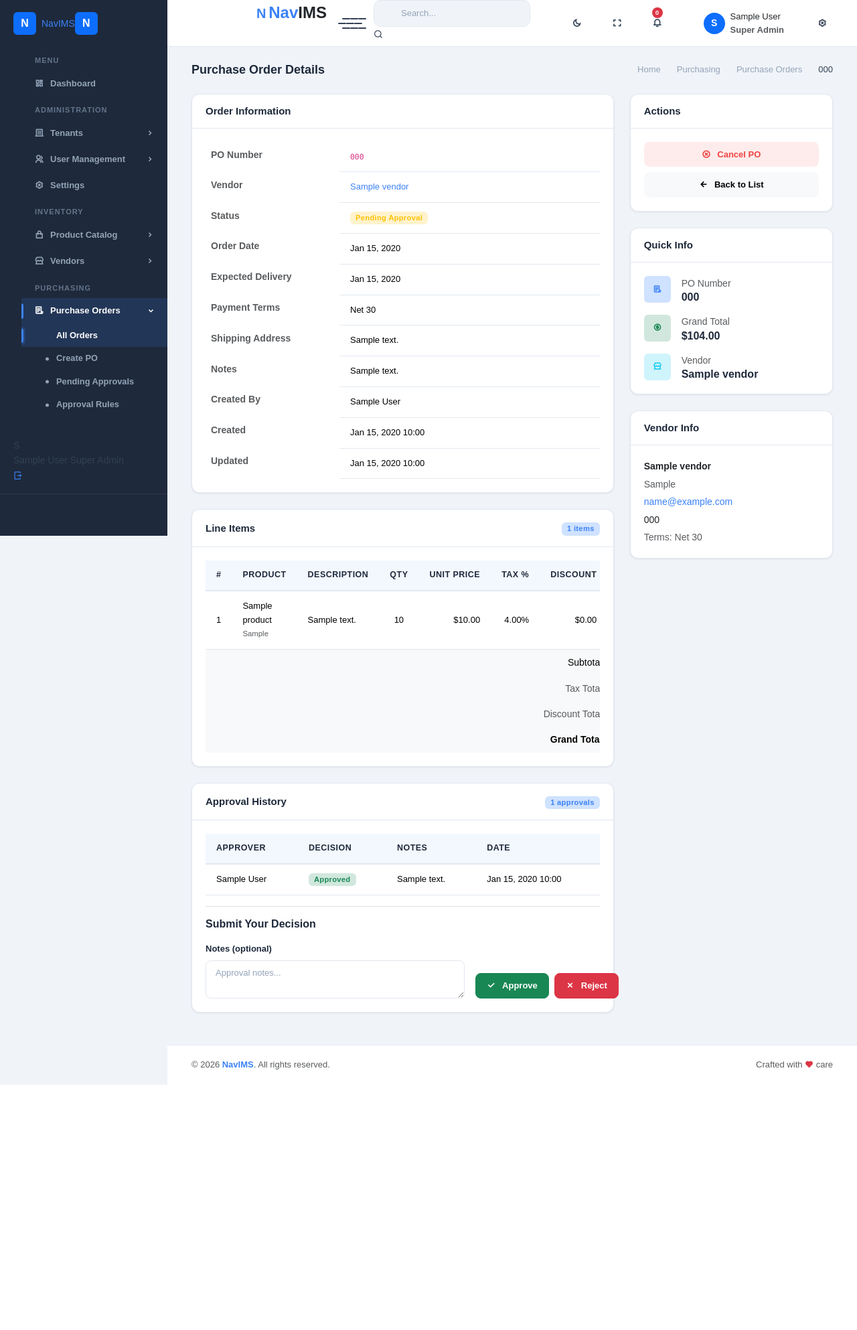
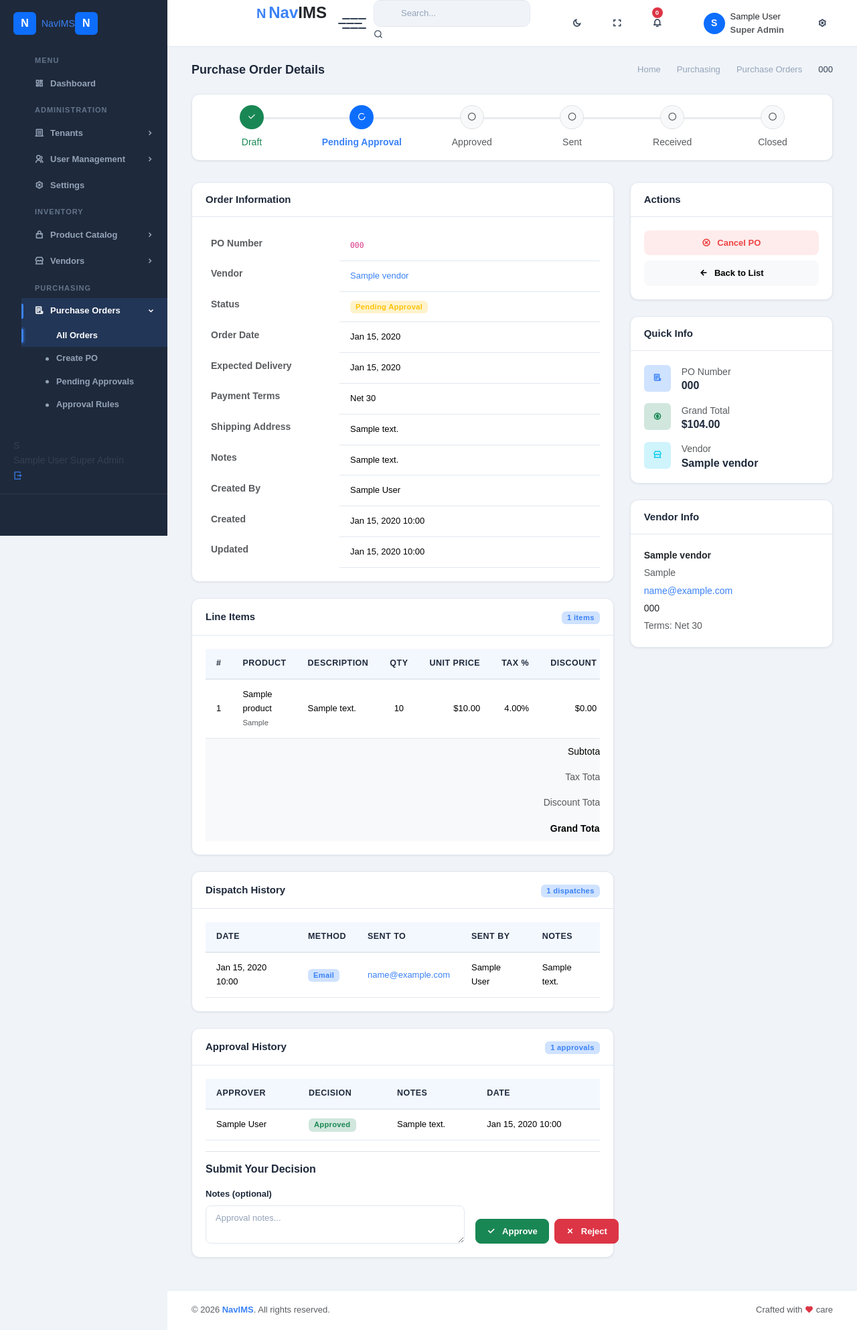
Before and after one commit to mnavaid925/NavIMS, a Django app: page /purchase-orders/1/ in a window 1280 px wide. Shown: the whole page at 67% size. Before the commit the page ends 1620 px from the top, so only its background shows below. Run offline with Django 4.2, Linux system fonts and the light colour scheme; a user stored in the database is signed in; tables that the repository leaves empty hold one stand-in row (values such as "Sample post"); some libraries are stand-ins or nearby versions.

Commit message:
Add status timeline and dispatch history to PO detail page

```diff
--- a/templates/purchase_orders/po_detail.html
+++ b/templates/purchase_orders/po_detail.html
@@ -14,6 +14,42 @@
                     <li class="breadcrumb-item"><a href="{% url 'purchase_orders:po_list' %}">Purchase Orders</a></li>
                     <li class="breadcrumb-item active">{{ po.po_number }}</li>
                 </ol>
+            </div>
+        </div>
+    </div>
+</div>
+
+<!-- Status Timeline -->
+<div class="row mb-2">
+    <div class="col-12">
+        <div class="card">
+            <div class="card-body py-3">
+                {% if po.status == 'cancelled' %}
+                <div class="text-center">
+                    <span class="badge bg-danger-subtle text-danger fs-13 px-3 py-2">
+                        <i class="ri-close-circle-line me-1"></i> This Purchase Order has been Cancelled
+                    </span>
+                </div>
+                {% else %}
+                <div class="d-flex justify-content-between align-items-center position-relative px-4">
+                    <!-- Progress Line -->
+                    <div class="position-absolute" style="top: 18px; left: 60px; right: 60px; height: 3px; background: #e9ecef; z-index: 0;"></div>
+                    {% for step in timeline %}
+                    <div class="text-center position-relative" style="z-index: 1; min-width: 90px;">
+                        <div class="d-inline-flex align-items-center justify-content-center rounded-circle mb-2 {% if step.state == 'completed' %}bg-success text-white{% elif step.state == 'current' %}bg-primary text-white{% else %}bg-light text-muted border{% endif %}" style="width: 36px; height: 36px;">
+                            {% if step.state == 'completed' %}
+                                <i class="ri-check-line fs-18"></i>
+                            {% elif step.state == 'current' %}
+                                <i class="ri-loader-4-line fs-18"></i>
+                            {% else %}
+                                <i class="ri-circle-line fs-14"></i>
+                            {% endif %}
+                        </div>
+                        <p class="mb-0 fs-12 {% if step.state == 'current' %}fw-bold text-primary{% elif step.state == 'completed' %}text-success{% else %}text-muted{% endif %}">{{ step.label }}</p>
+                    </div>
+                    {% endfor %}
+                </div>
+                {% endif %}
             </div>
         </div>
     </div>
@@ -179,6 +215,62 @@
             </div>
         </div>
 
+        <!-- Dispatch History -->
+        <div class="card">
+            <div class="card-header d-flex align-items-center">
+                <h5 class="card-title mb-0 flex-grow-1">Dispatch History</h5>
+                <div class="flex-shrink-0">
+                    <span class="badge bg-primary-subtle text-primary">{{ dispatches.count }} dispatches</span>
+                </div>
+            </div>
+            <div class="card-body">
+                {% if dispatches %}
+                <div class="table-responsive">
+                    <table class="table table-borderless table-centered align-middle mb-0">
+                        <thead class="text-muted table-light">
+                            <tr>
+                                <th>Date</th>
+                                <th>Method</th>
+                                <th>Sent To</th>
+                                <th>Sent By</th>
+                                <th>Notes</th>
+                            </tr>
+                        </thead>
+                        <tbody>
+                            {% for dispatch in dispatches %}
+                            <tr>
+                                <td>{{ dispatch.dispatched_at|date:"M d, Y H:i" }}</td>
+                                <td>
+                                    {% if dispatch.dispatch_method == 'email' %}
+                                        <span class="badge bg-primary-subtle text-primary">Email</span>
+                                    {% elif dispatch.dispatch_method == 'edi' %}
+                                        <span class="badge bg-info-subtle text-info">EDI</span>
+                                    {% elif dispatch.dispatch_method == 'manual' %}
+                                        <span class="badge bg-warning-subtle text-warning">Manual</span>
+                                    {% else %}
+                                        <span class="badge bg-secondary-subtle text-secondary">{{ dispatch.get_dispatch_method_display }}</span>
+                                    {% endif %}
+                                </td>
+                                <td>
+                                    {% if dispatch.sent_to_email %}
+                                        <a href="mailto:{{ dispatch.sent_to_email }}">{{ dispatch.sent_to_email }}</a>
+                                    {% else %}
+                                        —
+                                    {% endif %}
+                                </td>
+                                <td>{{ dispatch.sent_by.get_full_name|default:dispatch.sent_by.username|default:"—" }}</td>
+                                <td>{{ dispatch.notes|default:"—" }}</td>
+                            </tr>
+                            {% endfor %}
+                        </tbody>
+                    </table>
+                </div>
+                {% else %}
+                <p class="text-muted mb-0">No dispatches recorded yet.</p>
+                {% endif %}
+            </div>
+        </div>
+
         <!-- Approval History -->
         <div class="card">
             <div class="card-header d-flex align-items-center">
@@ -282,12 +374,9 @@
                     {% endif %}
 
                     {% if po.status == 'approved' %}
-                    <form method="post" action="{% url 'purchase_orders:po_mark_sent' po.pk %}">
-                        {% csrf_token %}
-                        <button type="submit" class="btn btn-primary w-100">
-                            <i class="ri-mail-send-line align-middle me-1"></i> Mark as Sent
-                        </button>
-                    </form>
+                    <a href="{% url 'purchase_orders:po_dispatch' po.pk %}" class="btn btn-primary">
+                        <i class="ri-mail-send-line align-middle me-1"></i> Dispatch to Vendor
+                    </a>
                     {% endif %}
 
                     {% if po.status == 'sent' %}
```
